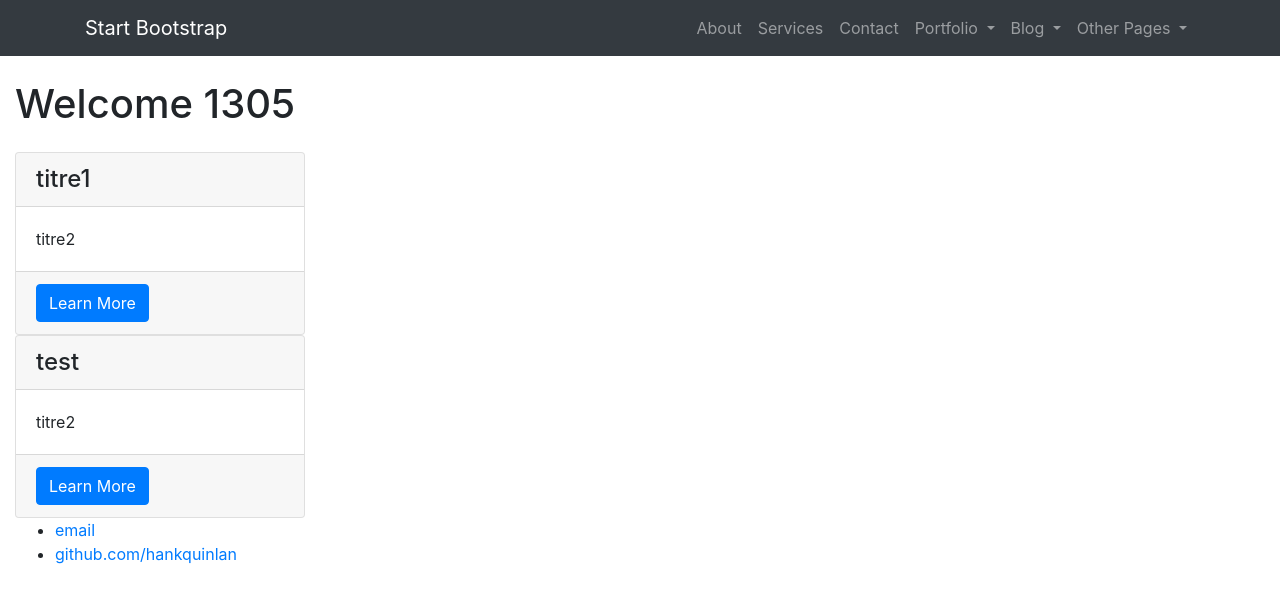
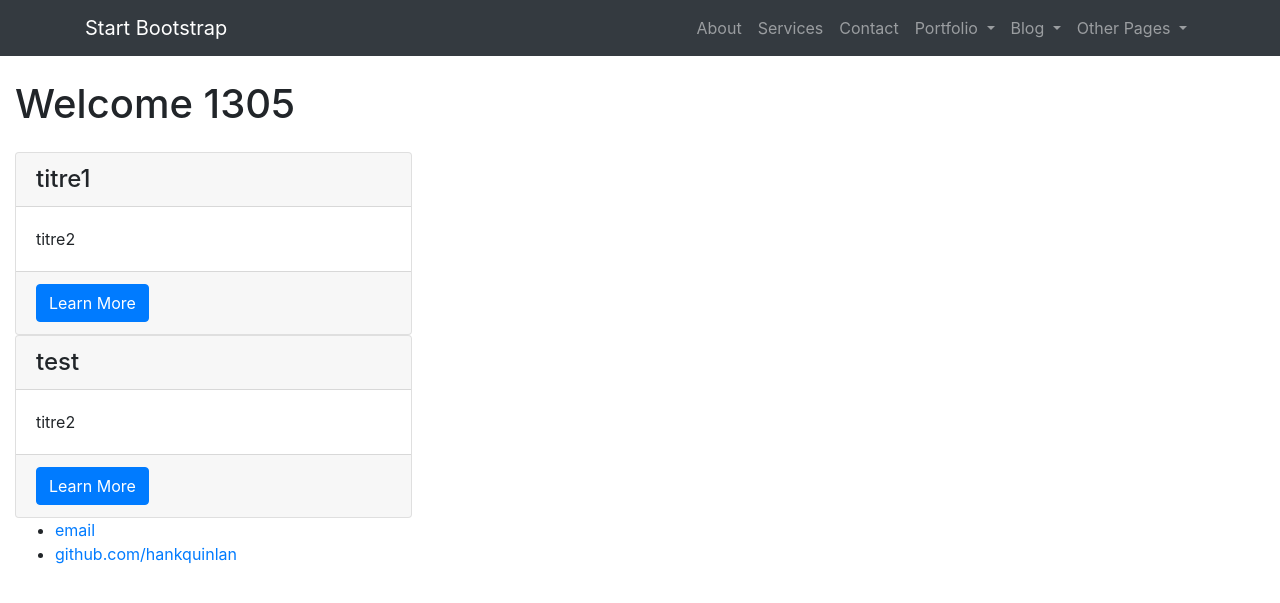
Before and after one commit to OrgaEvolutions/Nathoup.github.io, a Jekyll site: the page built from index.html, in a window 1280 px wide. Shown: the top 603 px of the page. Built offline with Jekyll 4.4.1, drawn with Linux system fonts in a browser that asks for light colours.

Commit message:
Update index.html

```diff
--- a/index.html
+++ b/index.html
@@ -5,7 +5,7 @@ layout: default
 <h1 class="my-4">Welcome 1305</h1>
 
 <div class="row">
-	<div class="col-lg-3 md-3">
+	<div class="col-4">
 
 		{% for post in site.pages %}{% if post.layout=="post" %}
 			<div class="card h-50">
```
